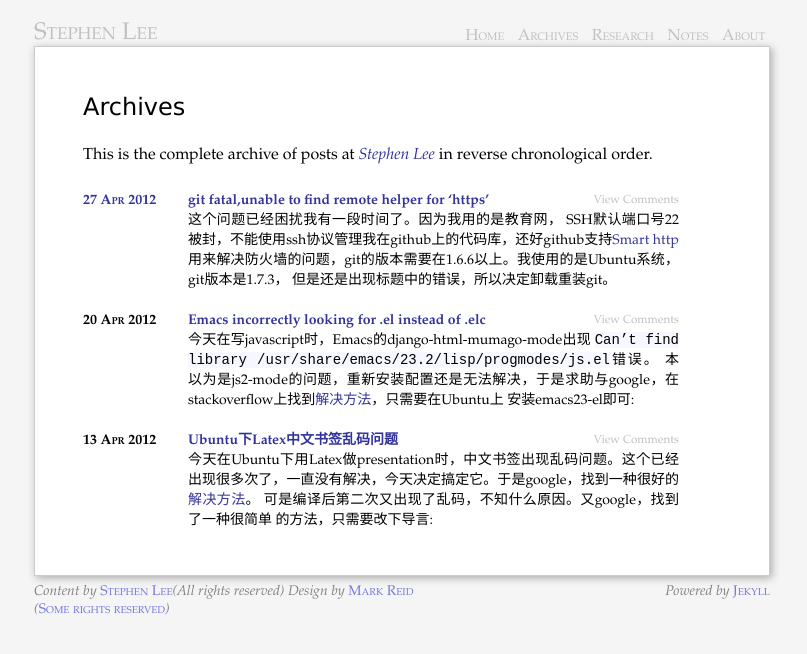
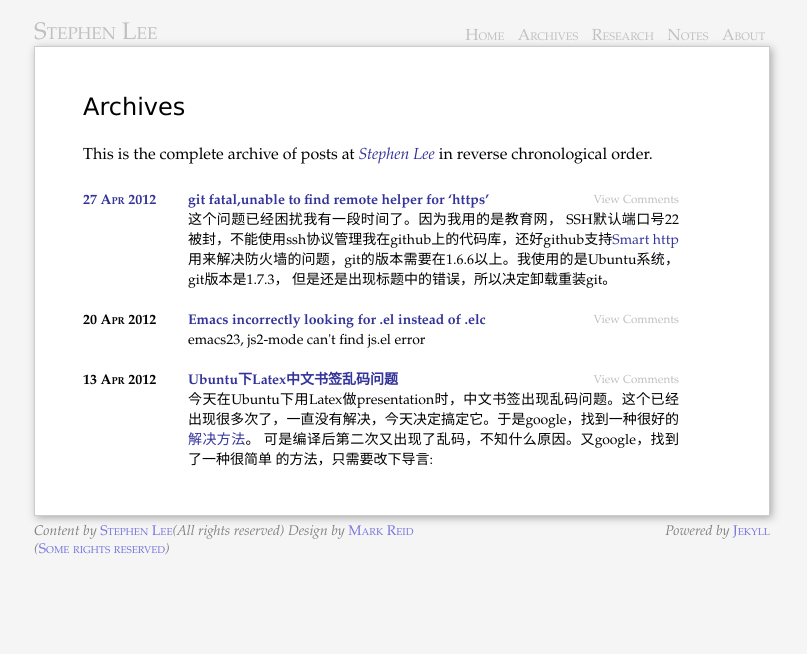
Before and after one commit to stephenLee/stephenlee.github.com, a Jekyll site: the page built from archives/index.markdown, in a window 1280 px wide. Shown: the top 654 px of the page, without its empty margins (238-1045 px from the left). Built offline with Jekyll 4.4.1, drawn with Linux system fonts in a browser that asks for light colours; comment, search, counter and statistics services are not loaded.

Commit message:
Updated _posts/2012-04-20-emacs-js2.md

```diff
--- a/_posts/2012-04-20-emacs-js2.md
+++ b/_posts/2012-04-20-emacs-js2.md
@@ -3,7 +3,7 @@ layout	:  post
 
 title	:  Emacs incorrectly looking for .el instead of .elc
 
-exerpt 	:  emacs, js2-mode
+excerpt 	:  emacs23, js2-mode can't find js.el error
 
 ---
 
```
